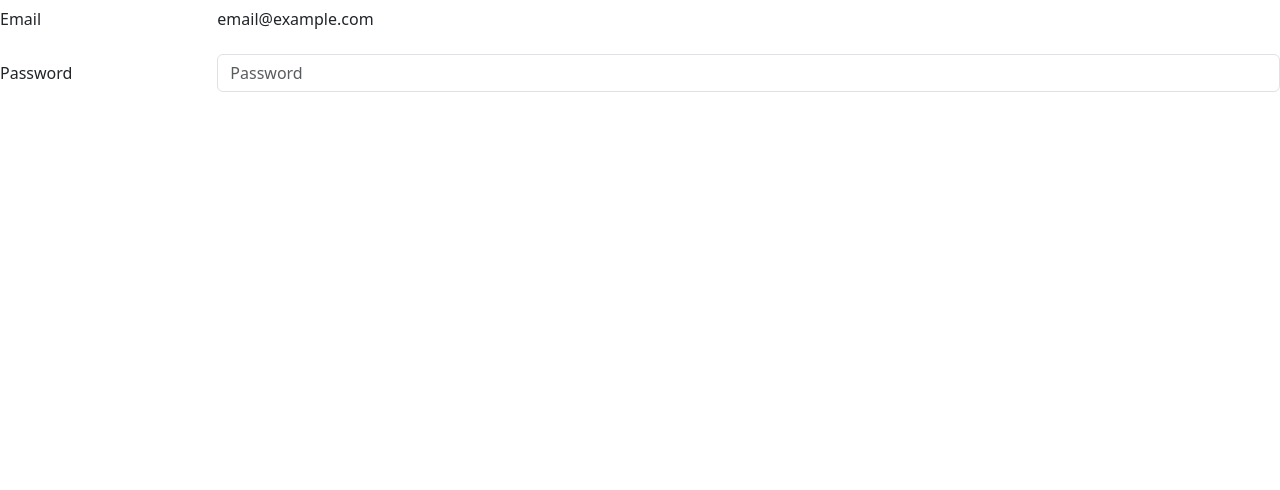
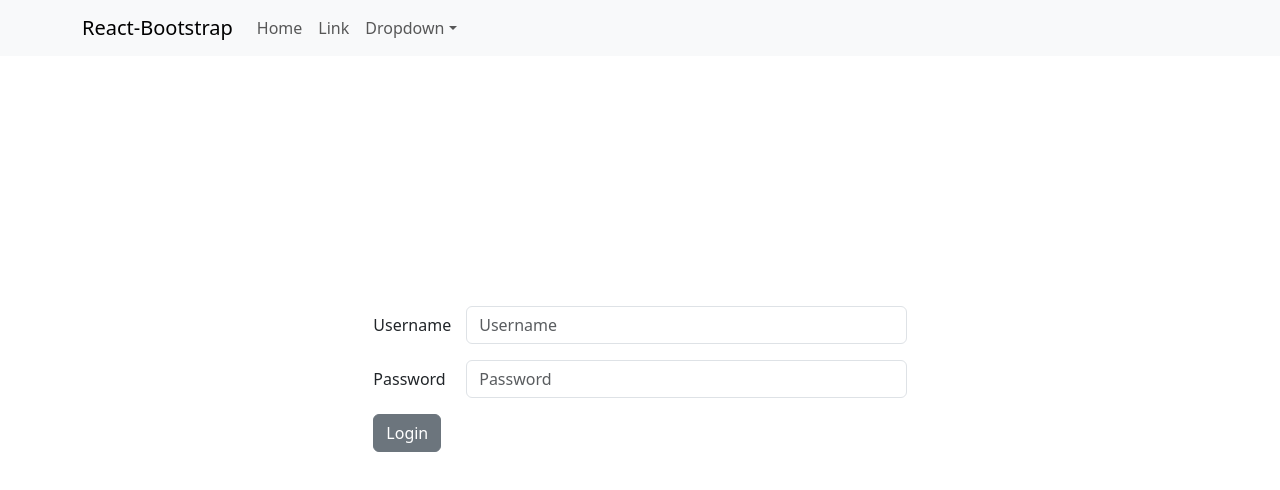
Before and after one commit to suedakca/ReportDownloadFrontend, a React (Create React App) app: page / in a window 1280 px wide. Shown: the top 490 px of the page. Built offline with nearby package versions, Linux system fonts and the light colour scheme.

Commit message:
sayfa düzenlemesi yapıldı

```diff
--- a/src/App.js
+++ b/src/App.js
@@ -1,31 +1,17 @@
-import logo from './logo.svg';
 import './App.css';
-import Col from 'react-bootstrap/Col';
-import Form from 'react-bootstrap/Form';
-import Row from 'react-bootstrap/Row';
-import 'bootstrap/dist/css/bootstrap.min.css';
+import { BrowserRouter as Router, Routes, Route } from 'react-router-dom';
+import LoginPage from './pages/LoginPage';
+import DownloadPage from './pages/DownloadPage';
+
 
 function App() {
   return (
-      <Form>
-        <Form.Group as={Row} className="mb-3" controlId="formPlaintextEmail">
-          <Form.Label column sm="2">
-            Email
-          </Form.Label>
-          <Col sm="10">
-            <Form.Control plaintext readOnly defaultValue="email@example.com" />
-          </Col>
-        </Form.Group>
-
-        <Form.Group as={Row} className="mb-3" controlId="formPlaintextPassword">
-          <Form.Label column sm="2">
-            Password
-          </Form.Label>
-          <Col sm="10">
-            <Form.Control type="password" placeholder="Password" />
-          </Col>
-        </Form.Group>
-      </Form>
+      <Router>
+          <Routes>
+              <Route path="/" element={<LoginPage />}></Route>
+              <Route path="/download" element={<DownloadPage/>}></Route>
+          </Routes>
+      </Router>
   );
 }
 
--- /dev/null
+++ b/src/components/CustomCard.js
@@ -0,0 +1,19 @@
+import Button from 'react-bootstrap/Button';
+import Card from 'react-bootstrap/Card';
+
+function CustomCard() {
+    return (
+        <Card>
+            <Card.Header>Download Report</Card.Header>
+            <Card.Body>
+                <Card.Title>Welcome Sueda Akça</Card.Title>
+                <Card.Text>
+                    Please click button and wait to download detailed homeworks' assignments report
+                </Card.Text>
+                <Button variant="primary">Download Report</Button>
+            </Card.Body>
+        </Card>
+    );
+}
+
+export default CustomCard;
--- /dev/null
+++ b/src/components/LoginForm.jsx
@@ -0,0 +1,60 @@
+import Form from "react-bootstrap/Form";
+import Row from "react-bootstrap/Row";
+import Col from "react-bootstrap/Col";
+import {Button, Stack} from "react-bootstrap";
+import {useState} from "react";
+import {useNavigate} from "react-router-dom";
+import axios from "axios";
+
+function LoginForm() {
+    const [username, setUsername] = useState("");
+    const [password, setPassword] = useState("");
+
+    const handleLogin = async (e) => {
+        e.preventDefault();
+        let navigate = useNavigate;
+        try {
+            const response = await axios.post("/auth/login", {
+                username: username,
+                password: password
+            });
+
+            console.log("Giriş başarılı:", response.data);
+            localStorage.setItem("token", response.data.token);
+            navigate("/download");
+        } catch (error) {
+            console.error("Giriş hatası:", error);
+        }
+    };
+
+    return (
+    <Stack gap={2} className="col-md-5 mx-auto">
+        <Row>
+            <Form>
+                <Form.Group as={Row} className="mb-3" controlId="formPlaintextEmail">
+                    <Form.Label column sm="2">Username</Form.Label>
+                    <Col sm="10">
+                        <Form.Control type="username"
+                                      placeholder="Username"
+                                      value={username}
+                                      onChange={(e) => setUsername(e.target.value)}/>
+                    </Col>
+                </Form.Group>
+
+                <Form.Group as={Row} className="mb-3" controlId="formPlaintextPassword">
+                    <Form.Label column sm="2">Password</Form.Label>
+                    <Col sm="10">
+                        <Form.Control type="password"
+                                      placeholder="Password"
+                                      value={password}
+                                      onChange={(e) => setPassword(e.target.value)}/>
+                    </Col>
+                </Form.Group>
+                <Button type="submit" variant="secondary">Login</Button>
+            </Form>
+        </Row>
+    </Stack>
+    );
+}
+
+export default LoginForm;
--- /dev/null
+++ b/src/components/Navbar.jsx
@@ -0,0 +1,28 @@
+import Container from "react-bootstrap/Container";
+import Nav from "react-bootstrap/Nav";
+import NavDropdown from "react-bootstrap/NavDropdown";
+import {Navbar} from "react-bootstrap";
+function CustomNavbar () {
+    return (
+    <Navbar expand="lg" className="bg-body-tertiary">
+        <Container>
+            <Navbar.Brand href="#home">React-Bootstrap</Navbar.Brand>
+            <Navbar.Toggle aria-controls="basic-navbar-nav" />
+            <Navbar.Collapse id="basic-navbar-nav">
+                <Nav className="me-auto">
+                    <Nav.Link href="#home">Home</Nav.Link>
+                    <Nav.Link href="#link">Link</Nav.Link>
+                    <NavDropdown title="Dropdown" id="basic-nav-dropdown">
+                        <NavDropdown.Item href="#action/3.1">Action</NavDropdown.Item>
+                        <NavDropdown.Item href="#action/3.2">Another action</NavDropdown.Item>
+                        <NavDropdown.Item href="#action/3.3">Something</NavDropdown.Item>
+                        <NavDropdown.Divider />
+                        <NavDropdown.Item href="#action/3.4">Separated link</NavDropdown.Item>
+                    </NavDropdown>
+                </Nav>
+            </Navbar.Collapse>
+        </Container>
+    </Navbar>
+    );
+}
+export default CustomNavbar;
--- a/src/index.js
+++ b/src/index.js
@@ -12,7 +12,4 @@ root.render(
   </React.StrictMode>
 );
 
-// If you want to start measuring performance in your app, pass a function
-// to log results (for example: reportWebVitals(console.log))
-// or send to an analytics endpoint. Learn more: https://bit.ly/CRA-vitals
 reportWebVitals();
--- /dev/null
+++ b/src/pages/DownloadPage.js
@@ -0,0 +1,11 @@
+import React from "react";
+import CustomCard from "../components/CustomCard";
+const DownloadPage = () => {
+    return (
+      <div style={{margin: '250px auto', width: '500px'}}>
+          <CustomCard />
+      </div>
+    );
+}
+
+export default DownloadPage;
--- /dev/null
+++ b/src/pages/LoginPage.js
@@ -0,0 +1,18 @@
+import React, {useState} from "react";
+import CustomNavbar from "../components/Navbar";
+import Form from "../components/LoginForm";
+import axios from "axios";
+import {useNavigate} from "react-router-dom";
+
+const LoginPage = () => {
+    return (
+        <div>
+            <CustomNavbar/>
+            <div style={{margin: "250px auto"}}>
+                <Form/>
+            </div>
+        </div>
+    )
+}
+
+export default LoginPage;
```
Also changed, not shown: package.json (+5 -2 lines), 1 other file (tests, documents, lock files or other folders).
